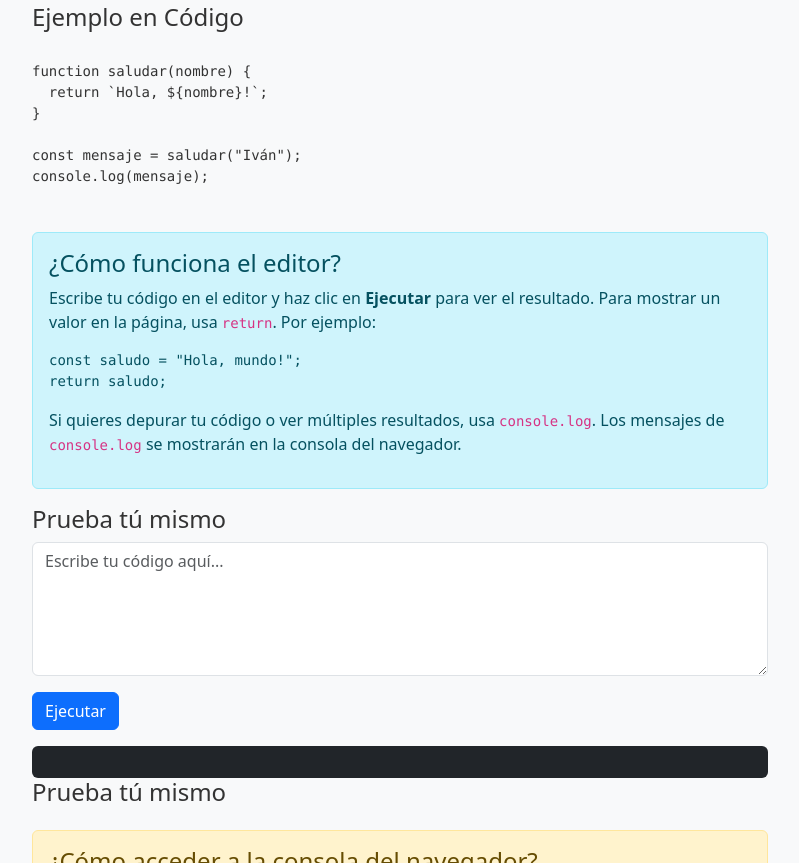
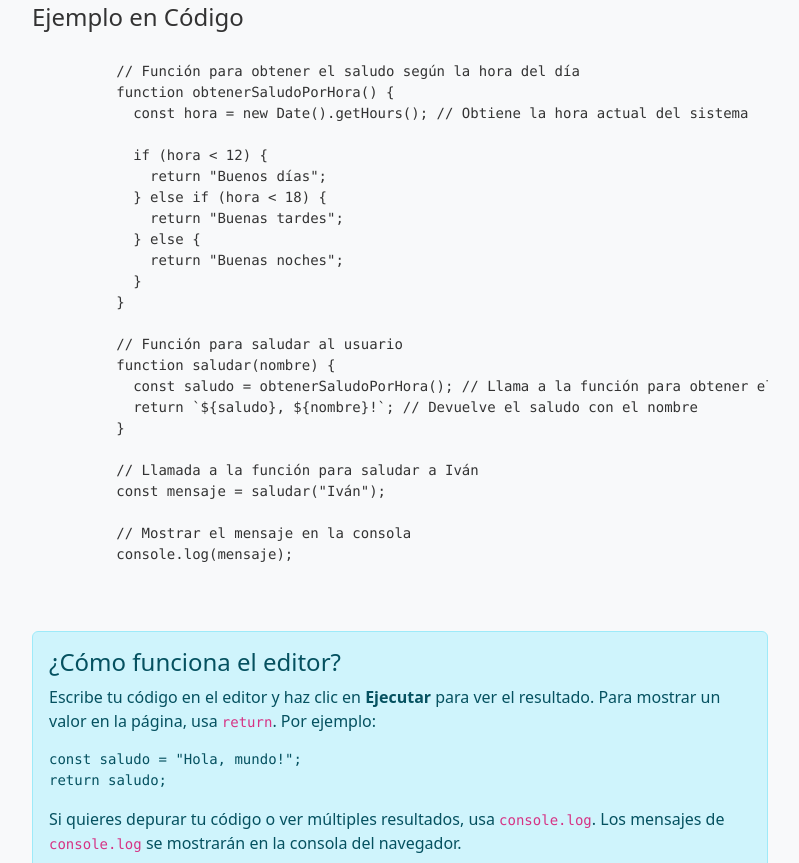
Before and after one commit to IvanVY/Sitio_Web_Ivan_Vera, a website: page public/temas/programacion-estructurada.html in a window 1280 px wide. Shown: the part 1234-2097 px from the top of the page, without its empty margins (240-1039 px from the left). Drawn offline with nearby package versions, Linux system fonts and the light colour scheme.

Commit message:
mejora de ejemplo

```diff
--- a/public/temas/programacion-estructurada.html
+++ b/public/temas/programacion-estructurada.html
@@ -45,12 +45,31 @@
 
         <h4>Ejemplo en Código</h4>
         <pre><code>
-function saludar(nombre) {
-  return `Hola, ${nombre}!`;
-}
+          // Función para obtener el saludo según la hora del día
+          function obtenerSaludoPorHora() {
+            const hora = new Date().getHours(); // Obtiene la hora actual del sistema
 
-const mensaje = saludar("Iván");
-console.log(mensaje);
+            if (hora < 12) {
+              return "Buenos días";
+            } else if (hora < 18) {
+              return "Buenas tardes";
+            } else {
+              return "Buenas noches";
+            }
+          }
+
+          // Función para saludar al usuario
+          function saludar(nombre) {
+            const saludo = obtenerSaludoPorHora(); // Llama a la función para obtener el saludo
+            return `${saludo}, ${nombre}!`; // Devuelve el saludo con el nombre
+          }
+
+          // Llamada a la función para saludar a Iván
+          const mensaje = saludar("Iván");
+
+          // Mostrar el mensaje en la consola
+          console.log(mensaje);
+
         </code></pre>
         <div class="alert alert-info mt-4">
           <h4>¿Cómo funciona el editor?</h4>
```
